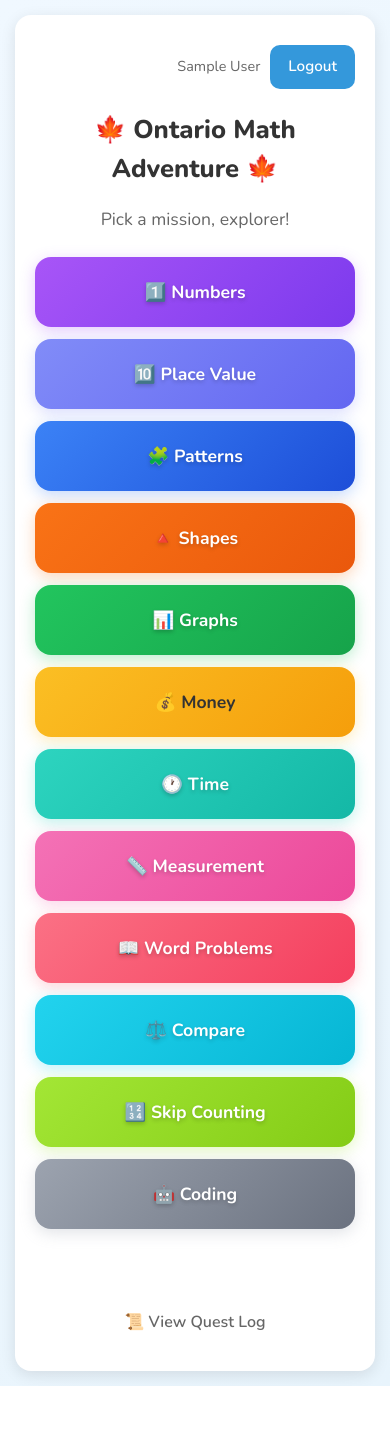
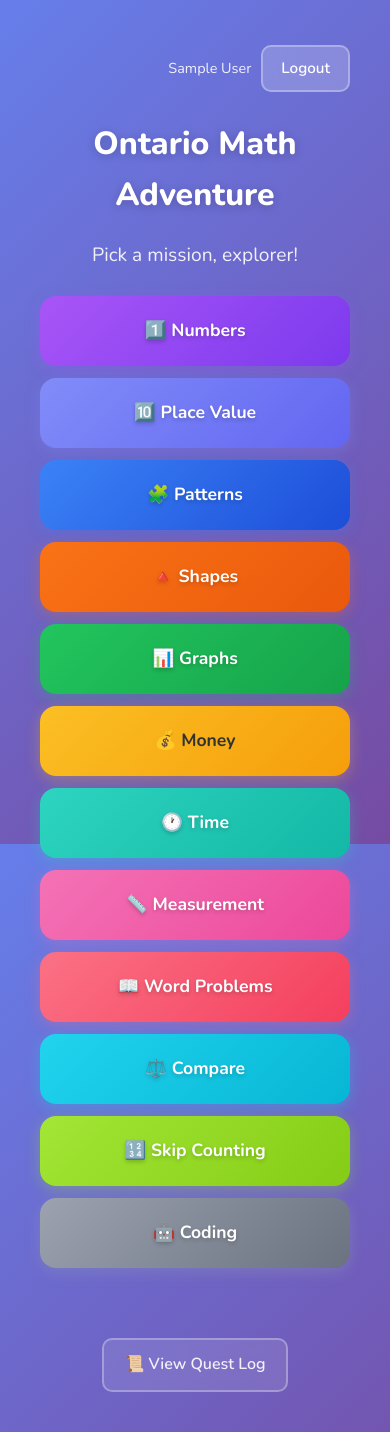
Before and after one commit to tlfmcooper/math, a Flask app: page / in a window 390 px wide. Before the commit the page ends 1386 px from the top, so only its background shows below. Run offline with Flask 3, Linux system fonts and the light colour scheme; the visitor is signed in with stand-in values (Sample User, id 1); some libraries are stand-ins or nearby versions.

Commit message:
Remove double-canvas effect and improve resolution
- Homepage now has cards directly on gradient background (no white container)
- Added white text styling for homepage title and subtitle
- Quiz, history, and review pages use container-card with white background
- Improved font rendering with antialiasing
- Added viewport-fit=cover for better mobile resolution
- Fixed gradient to be fixed on scroll

Co-Authored-By: Claude Opus 4.5 <noreply@anthropic.com>

```diff
--- a/static/style.css
+++ b/static/style.css
@@ -35,35 +35,60 @@
     box-sizing: border-box;
 }
 
+html {
+    /* Improve text rendering */
+    -webkit-font-smoothing: antialiased;
+    -moz-osx-font-smoothing: grayscale;
+    text-rendering: optimizeLegibility;
+}
+
 body {
     font-family: 'Nunito', 'Segoe UI', Tahoma, sans-serif;
-    background: linear-gradient(135deg, var(--bg-light) 0%, #e8f4fc 100%);
+    background: linear-gradient(135deg, #667eea 0%, #764ba2 100%);
+    background-attachment: fixed;
     min-height: 100vh;
     text-align: center;
-    padding: 15px;
+    padding: 20px;
     margin: 0;
     color: var(--text-dark);
-    line-height: 1.5;
+    line-height: 1.6;
+    /* Better font rendering */
+    -webkit-font-smoothing: antialiased;
+    -moz-osx-font-smoothing: grayscale;
 }
 
-/* Main container - responsive */
+/* Main container - now transparent on homepage, white on quiz/history */
 .container {
+    max-width: 900px;
+    margin: 0 auto;
+    background: transparent;
+    padding: 20px;
+}
+
+/* Container with card background (for quiz, history, review pages) */
+.container-card {
     max-width: 800px;
     margin: 0 auto;
     background: var(--bg-white);
     padding: 25px 20px;
     border-radius: var(--radius);
-    box-shadow: var(--shadow);
+    box-shadow: 0 10px 40px rgba(0,0,0,0.2);
 }
 
 @media (min-width: 480px) {
     .container {
         padding: 30px;
     }
+    .container-card {
+        padding: 30px;
+    }
 }
 
 @media (min-width: 768px) {
     .container {
+        padding: 40px;
+    }
+    .container-card {
         padding: 40px;
     }
 }
@@ -882,3 +907,69 @@ p {
     border-radius: 10px;
     margin-left: 8px;
 }
+
+/* ============================================
+   HOMEPAGE SPECIFIC STYLES
+   Cards directly on gradient, no white container
+   ============================================ */
+.home-container {
+    background: transparent;
+}
+
+.home-title {
+    color: white;
+    font-size: 2rem;
+    text-shadow: 0 2px 10px rgba(0,0,0,0.2);
+    margin-bottom: 5px;
+}
+
+@media (min-width: 480px) {
+    .home-title {
+        font-size: 2.5rem;
+    }
+}
+
+@media (min-width: 768px) {
+    .home-title {
+        font-size: 3rem;
+    }
+}
+
+.home-subtitle {
+    color: rgba(255,255,255,0.9);
+    font-size: 1.2rem;
+    margin-bottom: 25px;
+}
+
+.home-header .user-info {
+    color: rgba(255,255,255,0.9);
+}
+
+.home-header .user-avatar {
+    border: 2px solid rgba(255,255,255,0.5);
+}
+
+/* Light button variant for use on dark/gradient backgrounds */
+.btn-light {
+    background: rgba(255,255,255,0.2);
+    color: white;
+    border: 2px solid rgba(255,255,255,0.3);
+    backdrop-filter: blur(10px);
+}
+
+.btn-light:hover {
+    background: rgba(255,255,255,0.3);
+    border-color: rgba(255,255,255,0.5);
+}
+
+/* Secondary button light variant */
+a.btn-secondary.btn-light {
+    color: rgba(255,255,255,0.9);
+    background: rgba(255,255,255,0.1);
+    border-radius: var(--radius-small);
+}
+
+a.btn-secondary.btn-light:hover {
+    background: rgba(255,255,255,0.2);
+    color: white;
+}
--- a/templates/history.html
+++ b/templates/history.html
@@ -2,7 +2,7 @@
 <html lang="en">
 <head>
     <meta charset="UTF-8">
-    <meta name="viewport" content="width=device-width, initial-scale=1.0">
+    <meta name="viewport" content="width=device-width, initial-scale=1.0, viewport-fit=cover">
     <title>Quest Log</title>
     <link rel="stylesheet" href="{{ url_for('static', filename='style.css') }}">
     <!-- PWA -->
@@ -13,7 +13,7 @@
     <link rel="apple-touch-icon" href="{{ url_for('static', filename='icons/icon-192.svg') }}">
 </head>
 <body>
-    <div class="container">
+    <div class="container-card">
         <h1>📜 Past Adventures</h1>
 
         <!-- User header for context -->
--- a/templates/index.html
+++ b/templates/index.html
@@ -2,7 +2,7 @@
 <html lang="en">
 <head>
     <meta charset="UTF-8">
-    <meta name="viewport" content="width=device-width, initial-scale=1.0">
+    <meta name="viewport" content="width=device-width, initial-scale=1.0, viewport-fit=cover">
     <title>Math Adventure!</title>
     <link rel="stylesheet" href="{{ url_for('static', filename='style.css') }}">
     <!-- PWA -->
@@ -33,22 +33,22 @@
     </div>
     {% endif %}
 
-    <div class="container">
+    <div class="container home-container">
         <!-- User header -->
-        <div class="user-header">
+        <div class="user-header home-header">
             {% if user.is_authenticated %}
                 <span class="user-info">
                     {% if user.picture %}<img src="{{ user.picture }}" alt="" class="user-avatar">{% endif %}
                     {{ user.name or user.email }}
                 </span>
-                <a href="/logout" class="btn-small">Logout</a>
+                <a href="/logout" class="btn-small btn-light">Logout</a>
             {% else %}
-                <a href="/login" class="btn-small">Sign in with Google</a>
+                <a href="/login" class="btn-small btn-light">Sign in with Google</a>
             {% endif %}
         </div>
 
-        <h1>🍁 Ontario Math Adventure 🍁</h1>
-        <p>Pick a mission, explorer!</p>
+        <h1 class="home-title">Ontario Math Adventure</h1>
+        <p class="home-subtitle">Pick a mission, explorer!</p>
 
         <div class="menu-grid">
             <a href="/quiz/number" class="card purple" aria-label="Numbers - Addition and Subtraction">1️⃣ Numbers</a>
@@ -66,7 +66,7 @@
         </div>
 
         <br>
-        <a href="/history" class="btn-secondary">📜 View Quest Log</a>
+        <a href="/history" class="btn-secondary btn-light">📜 View Quest Log</a>
     </div>
     <script>
         if ('serviceWorker' in navigator) {
--- a/templates/quiz.html
+++ b/templates/quiz.html
@@ -2,7 +2,7 @@
 <html lang="en">
 <head>
     <meta charset="UTF-8">
-    <meta name="viewport" content="width=device-width, initial-scale=1.0">
+    <meta name="viewport" content="width=device-width, initial-scale=1.0, viewport-fit=cover">
     <title>Quiz Time!</title>
     <link rel="stylesheet" href="{{ url_for('static', filename='style.css') }}">
     <!-- PWA -->
@@ -64,7 +64,7 @@
     </style>
 </head>
 <body>
-    <div class="container">
+    <div class="container-card">
 
         <!-- Mood Check-in Overlay -->
         <div id="mood-overlay" class="overlay" role="dialog" aria-labelledby="mood-title">
--- a/templates/review.html
+++ b/templates/review.html
@@ -2,7 +2,7 @@
 <html lang="en">
 <head>
     <meta charset="UTF-8">
-    <meta name="viewport" content="width=device-width, initial-scale=1.0">
+    <meta name="viewport" content="width=device-width, initial-scale=1.0, viewport-fit=cover">
     <title>Session Review</title>
     <link rel="stylesheet" href="{{ url_for('static', filename='style.css') }}">
     <!-- PWA -->
@@ -38,7 +38,7 @@
     </style>
 </head>
 <body>
-    <div class="container">
+    <div class="container-card">
         <h1>📊 Session Review</h1>
 
         {% if is_local %}
```
